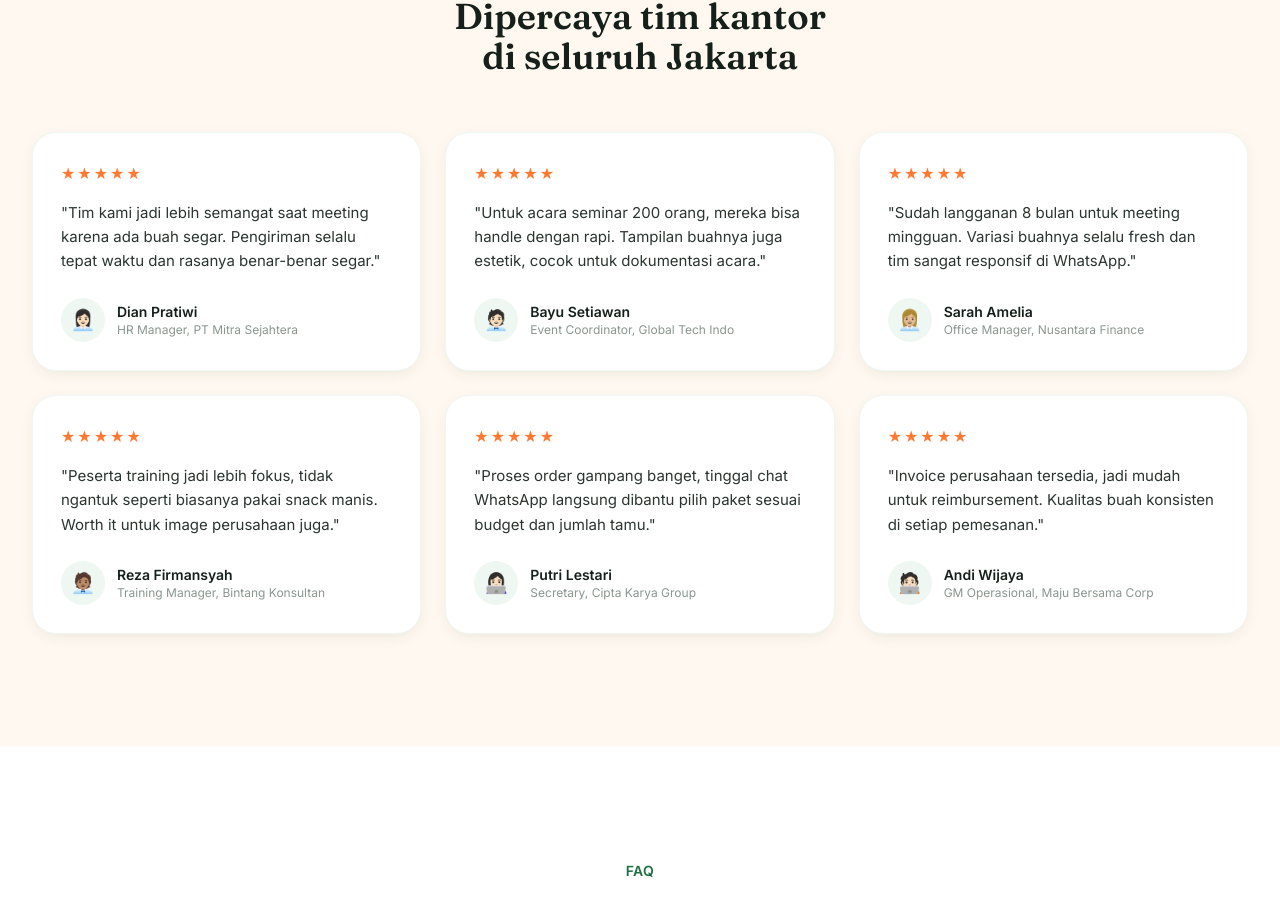
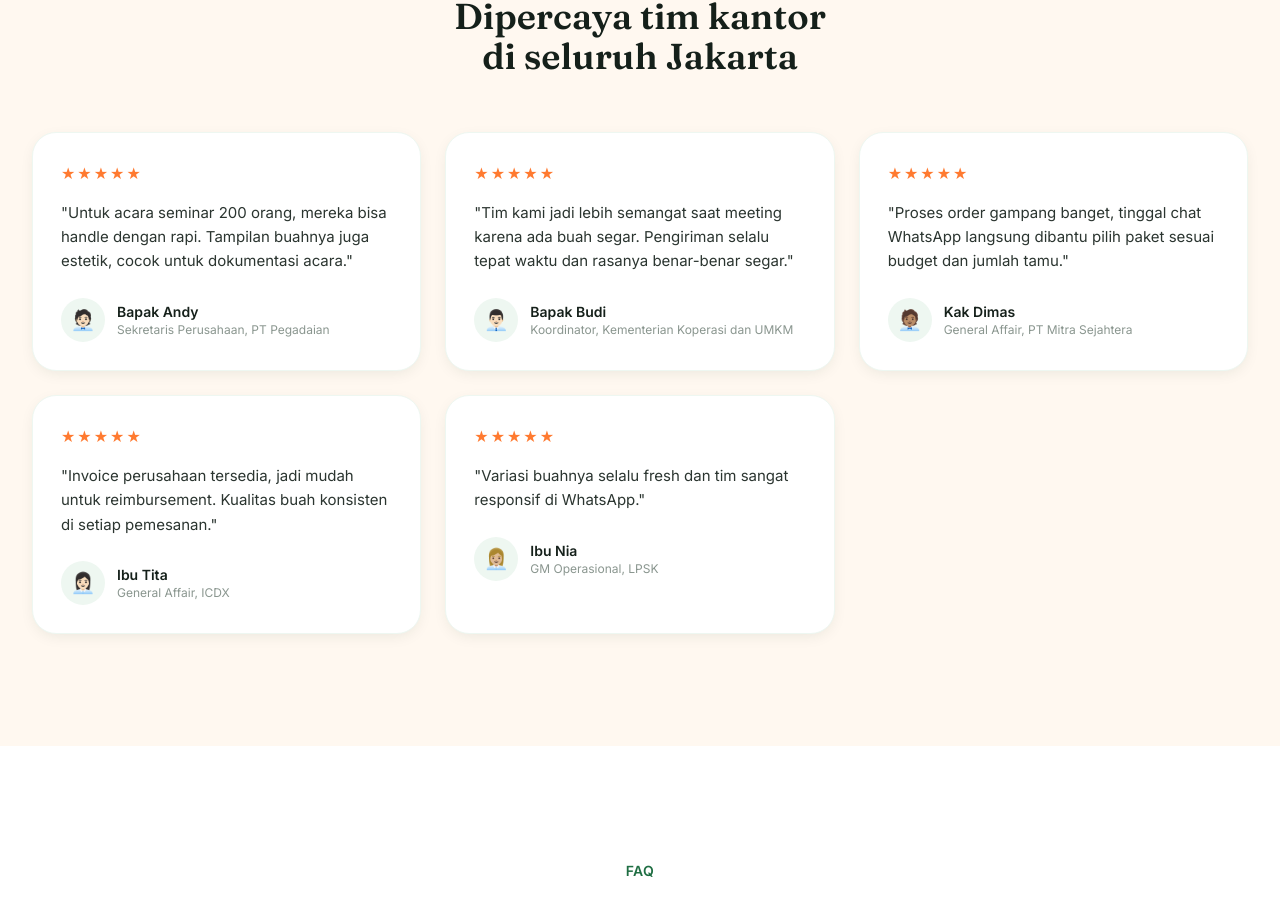
Before and after one commit to dzarmarto/DfreshFruit, a React (Vite) app: page / in a window 1280 px wide. Shown: the part 4036-4934 px from the top of the page. Built offline with nearby package versions, Linux system fonts and the light colour scheme.

Commit message:
Update Testimonials

```diff
--- a/src/components/Testimonials.jsx
+++ b/src/components/Testimonials.jsx
@@ -2,40 +2,34 @@ import useReveal from '../hooks/useReveal'
 
 const TESTIMONIALS = [
   {
-    name: 'Dian Pratiwi',
-    role: 'HR Manager, PT Mitra Sejahtera',
-    text: 'Tim kami jadi lebih semangat saat meeting karena ada buah segar. Pengiriman selalu tepat waktu dan rasanya benar-benar segar.',
-    avatar: '👩🏻‍💼',
-  },
-  {
-    name: 'Bayu Setiawan',
-    role: 'Event Coordinator, Global Tech Indo',
+    name: 'Bapak Andy',
+    role: 'Sekretaris Perusahaan, PT Pegadaian',
     text: 'Untuk acara seminar 200 orang, mereka bisa handle dengan rapi. Tampilan buahnya juga estetik, cocok untuk dokumentasi acara.',
     avatar: '🧑🏻‍💼',
   },
   {
-    name: 'Sarah Amelia',
-    role: 'Office Manager, Nusantara Finance',
-    text: 'Sudah langganan 8 bulan untuk meeting mingguan. Variasi buahnya selalu fresh dan tim sangat responsif di WhatsApp.',
-    avatar: '👩🏼‍💼',
+    name: 'Bapak Budi',
+    role: 'Koordinator, Kementerian Koperasi dan UMKM',
+    text: 'Tim kami jadi lebih semangat saat meeting karena ada buah segar. Pengiriman selalu tepat waktu dan rasanya benar-benar segar.',
+    avatar: '👨🏻‍💼',
   },
   {
-    name: 'Reza Firmansyah',
-    role: 'Training Manager, Bintang Konsultan',
-    text: 'Peserta training jadi lebih fokus, tidak ngantuk seperti biasanya pakai snack manis. Worth it untuk image perusahaan juga.',
+    name: 'Kak Dimas',
+    role: 'General Affair, PT Mitra Sejahtera',
+    text: 'Proses order gampang banget, tinggal chat WhatsApp langsung dibantu pilih paket sesuai budget dan jumlah tamu.',
     avatar: '🧑🏽‍💼',
   },
   {
-    name: 'Putri Lestari',
-    role: 'Secretary, Cipta Karya Group',
-    text: 'Proses order gampang banget, tinggal chat WhatsApp langsung dibantu pilih paket sesuai budget dan jumlah tamu.',
-    avatar: '👩🏻‍💻',
+    name: 'Ibu Tita',
+    role: 'General Affair, ICDX',
+    text: 'Invoice perusahaan tersedia, jadi mudah untuk reimbursement. Kualitas buah konsisten di setiap pemesanan.',
+    avatar: '👩🏻‍💼',
   },
   {
-    name: 'Andi Wijaya',
-    role: 'GM Operasional, Maju Bersama Corp',
-    text: 'Invoice perusahaan tersedia, jadi mudah untuk reimbursement. Kualitas buah konsisten di setiap pemesanan.',
-    avatar: '🧑🏻‍💻',
+    name: 'Ibu Nia',
+    role: 'GM Operasional, LPSK',
+    text: 'Variasi buahnya selalu fresh dan tim sangat responsif di WhatsApp.',
+    avatar: '👩🏼‍💼',
   },
 ]
 
```
